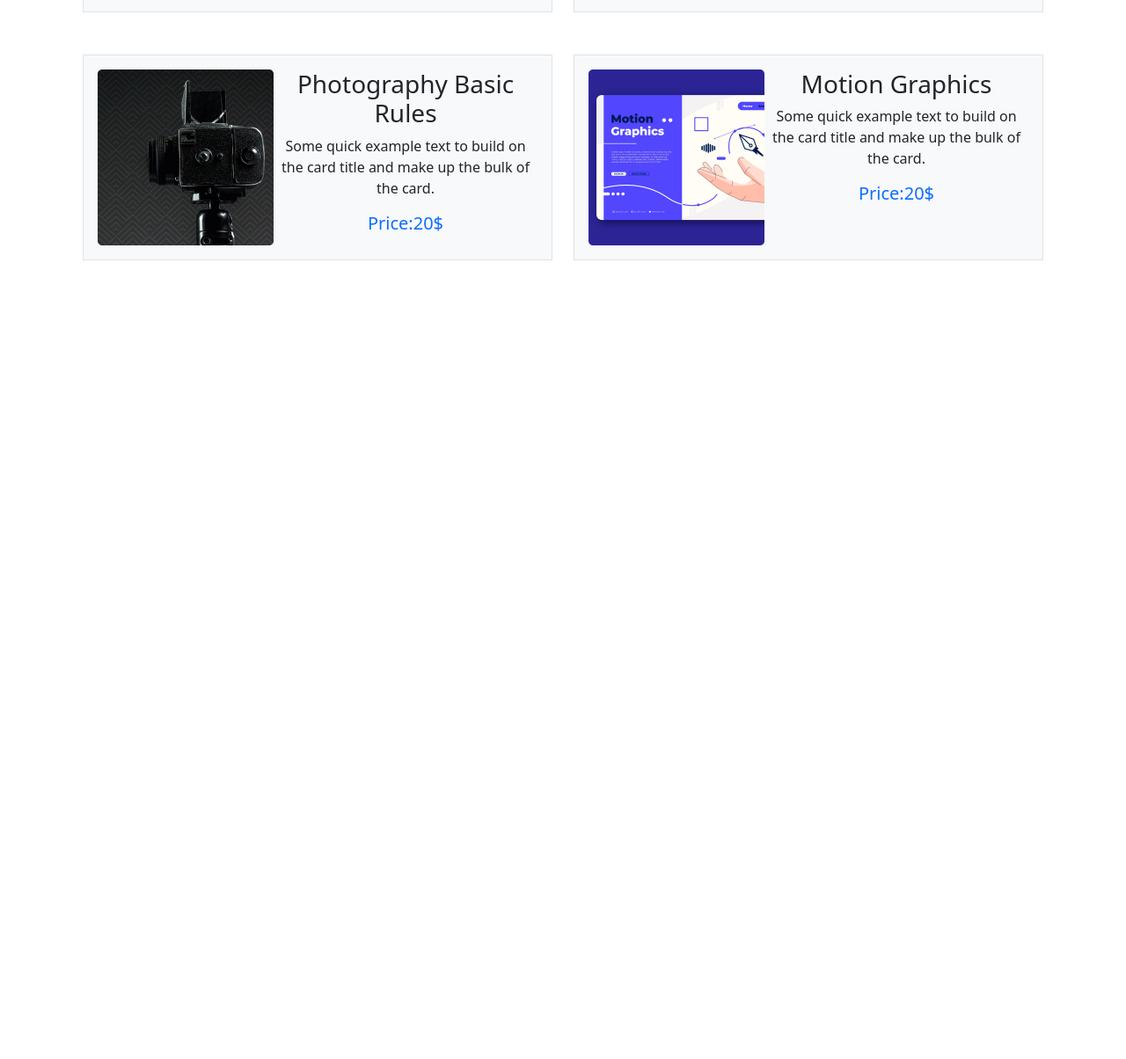
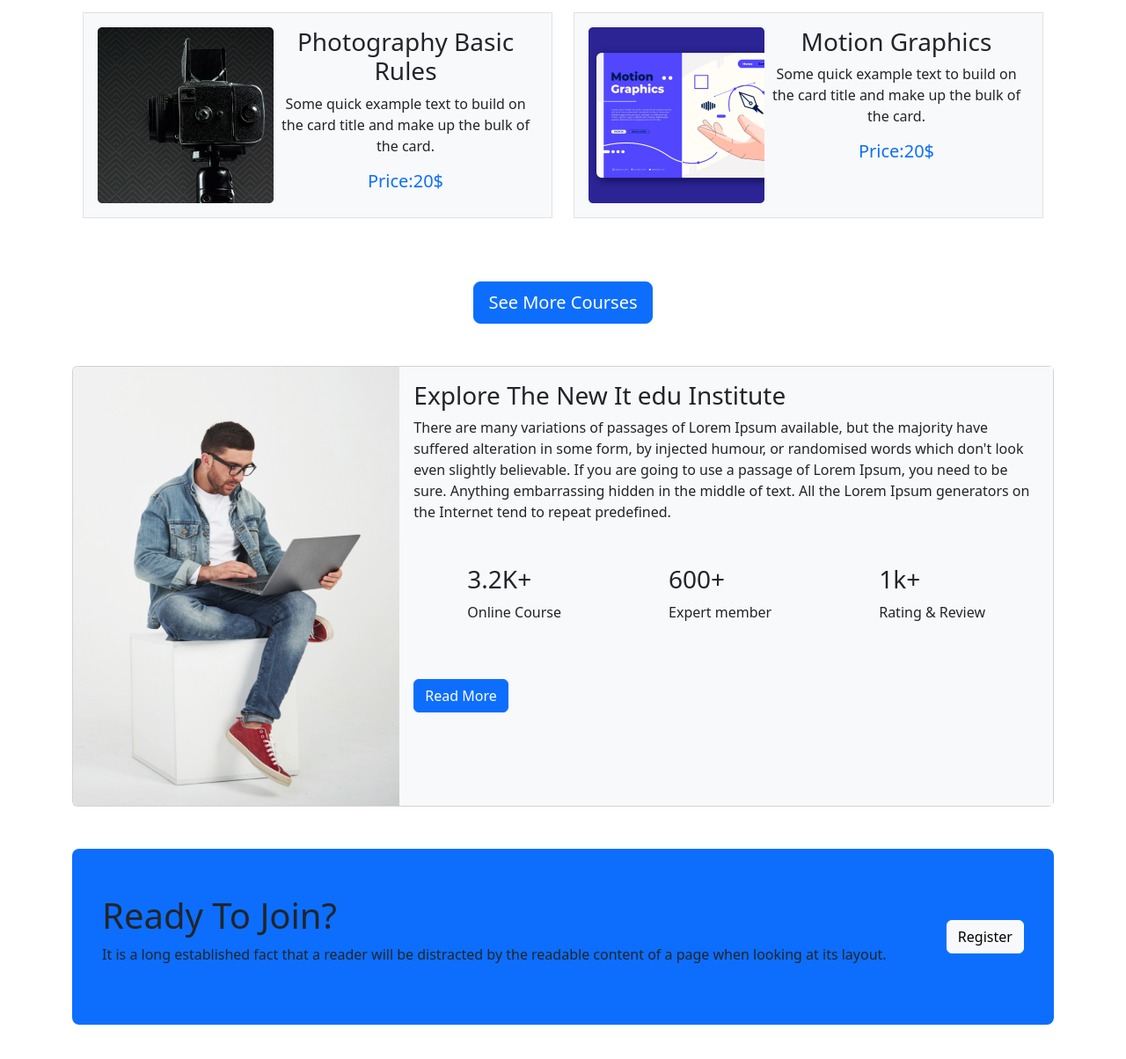
Before and after one commit to moddas311/new-it-edu, a plain HTML site: page index.html in a window 1280 px wide. Shown: the part 1476-2680 px from the top of the page at 88% size. Before the commit the page ends 1772 px from the top, so only its background shows below. Drawn offline with nearby package versions, Linux system fonts and the light colour scheme.

Commit message:
explore & register part added

```diff
--- a/index.html
+++ b/index.html
@@ -43,6 +43,7 @@
             </div>
         </nav>
        <!-- Navbar Part End  -->
+
        <!-- Carousel Part Start  -->
       <section class="mt-5">
         <div id="carouselExampleCaptions" class="bg-light carousel slide"       data-bs-ride="carousel">
@@ -52,8 +53,8 @@
             <div class="carousel-inner">
               <div class="carousel-item active">
                 <img src="images/cover/cover-1.png" class=" w-100" alt="...">
-                <div class="carousel-caption">
-                  <h1>Get Started Learning With Our New It</h1>
+                <div class="carousel-caption text-center">
+                  <h1>Get Started, Learning With Our New It</h1>
                   <p>Started your learning with us we're here for you! ask your any qustion about our course </p>
                   <button type="button" class="btn btn-primary btn-lg">Get Started</button>
                 </div>
@@ -69,9 +70,9 @@
             <h1>Discover Our Popular <br> Courses</h1>
             <p >It is a long established fact that a reader will be distracted by the readable <br> content of a page when looking at its layout.</p>
         </div>
-        <div class="container overflow-hidden text-center">
-            <div class="row gy-5">
-              <div class="col-6">
+        <div class="container overflow-hidden text-center ">
+            <div class="row">
+                <div class="col-lg-6 col-sm-12 mb-4">
                     <div class="p-3 border bg-light d-flex">
                         <div>
                             <img src="images/course/course-1.png" alt="">
@@ -83,7 +84,7 @@
                         </div>
                     </div>
                   </div>
-              <div class="col-6">
+                  <div class="col-lg-6 col-sm-12 mb-4">
                     <div class="p-3 border bg-light d-flex">
                         <div>
                             <img src="images/course/course-2.png" alt="">
@@ -95,7 +96,7 @@
                         </div>
                     </div>
                   </div>
-              <div class="col-6">
+                  <div class="col-lg-6 col-sm-12 mb-4">
                     <div class="p-3 border bg-light d-flex">
                         <div>
                             <img src="images/course/course-3.png" alt="">
@@ -107,7 +108,7 @@
                         </div>
                     </div>
                   </div>
-              <div class="col-6">
+                  <div class="col-lg-6 col-sm-12 mb-4">
                     <div class="p-3 border bg-light d-flex">
                         <div>
                             <img src="images/course/course-4.png" alt="">
@@ -119,7 +120,7 @@
                         </div>
                     </div>
                   </div>
-              <div class="col-6">
+                  <div class="col-lg-6 col-sm-12 mb-4">
                     <div class="p-3 border bg-light d-flex">
                         <div>
                             <img src="images/course/course-5.png" alt="">
@@ -131,7 +132,7 @@
                         </div>
                     </div>
                   </div>
-              <div class="col-6">
+                  <div class="col-lg-6 col-sm-12 mb-4">
                     <div class="p-3 border bg-light d-flex">
                         <div>
                             <img src="images/course/course-6.png" alt="">
@@ -145,6 +146,60 @@
               </div>
             </div>
           </div>
+          <div class="d-flex justify-content-center mt-5 mb-10">
+            <button type="button" class="btn btn-primary btn-lg">See More Courses</button>
+          </div>
+          <!-- Courses Part End  -->
+
+          <!-- Explore Part Start  -->
+          <div class="card mt-5 mb-3">
+            <div class="g-0 d-flex">
+              <div class="">
+                <img src="images/working.png" class="img-fluid rounded-start" alt="...">
+              </div>
+              <div class="col-lg-8">
+                <div class="card-body bg-light h-100">
+                  <h3 class="card-title">Explore The New It edu
+                    Institute</h3>
+                  <p class="card-text">There are many variations of passages of Lorem Ipsum available, but the
+                    majority have suffered alteration in some form, by injected humour, or
+                    randomised words which don't look even slightly believable. If you are going
+                    to use a passage of Lorem Ipsum, you need to be sure.
+                    Anything embarrassing hidden in the middle of text. All the Lorem Ipsum
+                    generators on the Internet tend to repeat predefined.</p>
+                    <div class="d-flex justify-content-around mt-5 mb-5">
+                        <div>
+                            <h3>3.2K+</h3>
+                            <p>Online Course</p>
+                        </div>
+                        <div>
+                            <h3>600+</h3>
+                            <p>Expert member</p>
+                        </div>
+                        <div>
+                            <h3>1k+</h3>
+                            <p>Rating & Review</p>
+                        </div>
+                    </div>
+                    <button class="btn btn-primary">Read More</button>
+                </div>
+              </div>
+            </div>
+          </div>
+          <!-- Explore Part End  -->
+
+          <!-- Register Part Start  -->
+          <div style="height: 200px;" class="d-flex justify-content-around align-items-center mt-5 mb-5 bg-primary rounded-3">
+            <div>
+              <h1>Ready To Join?</h1>
+              <p>It is a long established fact that a reader will be distracted by the
+                readable content of a page when looking at its layout.</p>
+            </div>
+            <div class="">
+              <button class="btn btn-light">Register</button>
+            </div>
+          </div>
+          <!-- Register Part End  -->
     </main>
     <script src="https://cdn.jsdelivr.net/npm/bootstrap@5.2.0/dist/js/bootstrap.bundle.min.js" integrity="sha384-A3rJD856KowSb7dwlZdYEkO39Gagi7vIsF0jrRAoQmDKKtQBHUuLZ9AsSv4jD4Xa" crossorigin="anonymous"></script>
   </body>
```
Lines whose indentation alone changed are shown as unchanged.
